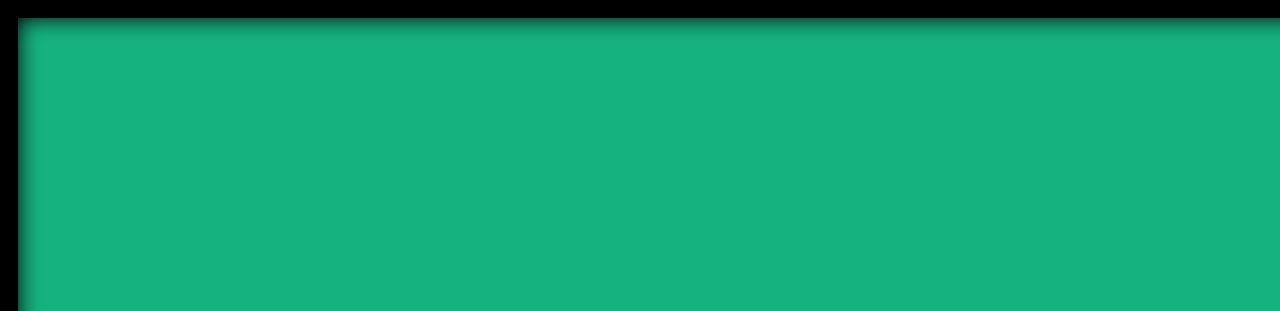
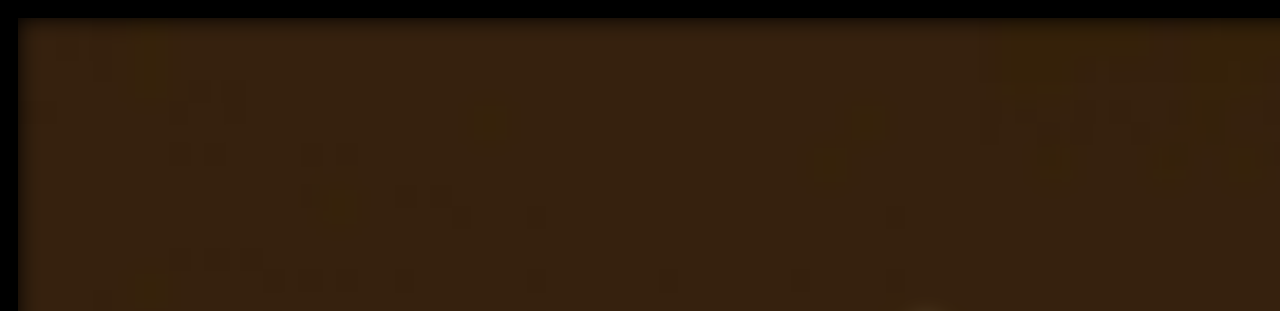
Before and after one commit to Educta/chemisterysirjee, a plain HTML site: page index.html in a window 1280 px wide. Shown: the top 311 px of the page. Drawn offline with Linux system fonts and the light colour scheme.

Commit message:
Update index.html

```diff
--- a/index.html
+++ b/index.html
@@ -24,7 +24,7 @@
 
 
 
-<img src="5efa4d1a619cafc31bd4ff9485973ed1.jpg" alt="">
+<img src="RxTtoe.png" alt="">
   </section>
 
 
```
